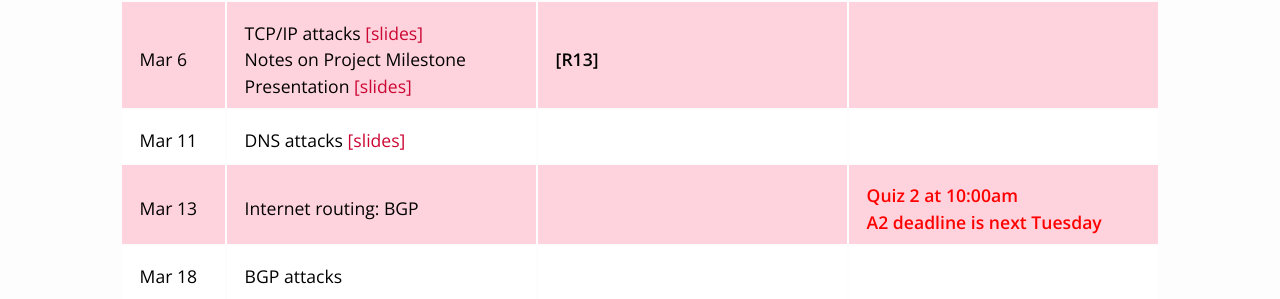
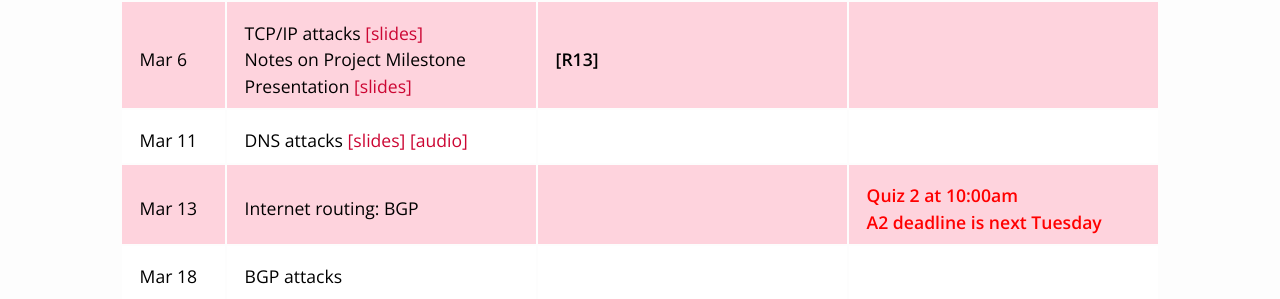
Before and after one commit to alik604/CMPT-479-System-Network-Security, a Jekyll site: the page built from schedule.md, in a window 1280 px wide and 900 px high, scrolled down 1693 px. Shown: the part 132-431 px from the top of the window. Built offline with Jekyll 4.4.1, drawn with Linux system fonts in a browser that asks for light colours; nearby versions of some CDN libraries.

Commit message:
debugging

```diff
--- a/schedule.md
+++ b/schedule.md
@@ -62,6 +62,11 @@ This page contains link to the lectures I give throughout the semester.
     {% endif %}
     </div>
     {% endfor %}
+    {% for r in lecture.recordings %}
+    <a href="{{ site.url }}/{{ site.baseurl }}/recordings/{{ r.filename }}.m4a">
+    [audio]
+    </a>
+    {% endfor %}
     </span>
 </td>
 
```
